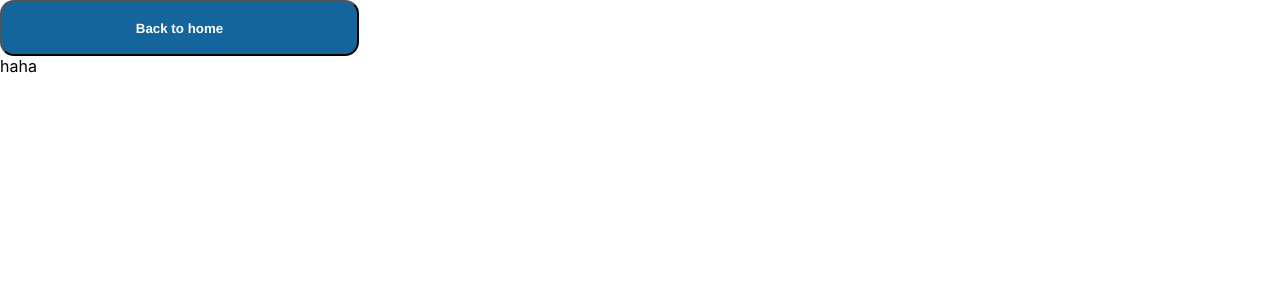
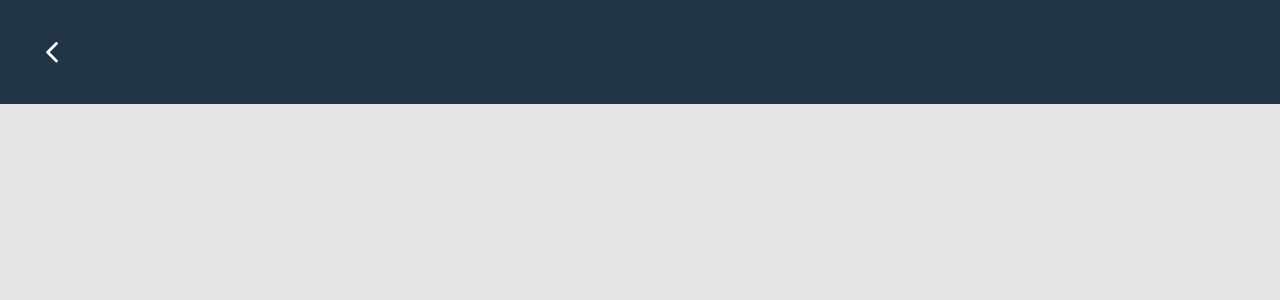
Before and after one commit to ashon96/name-game, a React (Create React App) app: page /game-page in a window 1280 px wide. Shown: the top 300 px of the page. Built offline with nearby package versions, Linux system fonts and the light colour scheme.

Commit message:
Add arrow and its onclick

```diff
--- a/src/components/Page/GamePage/index.tsx
+++ b/src/components/Page/GamePage/index.tsx
@@ -1,15 +1,25 @@
 import React from "react";
 import { useHistory } from "react-router-dom";
+import back from "./Arrow.svg";
+
+import "./styles.css";
 
 const GamePage: React.FC = () => {
   const history = useHistory();
+  // add hover state to arrow
   return (
-    <>
-      <button className="button" onClick={() => history.push("/")}>
-        Back to home
-      </button>
-      <div>haha</div>
-    </>
+    <div className="game-background">
+      <div className="outer-container">
+        <div className="top-bar">
+          <img
+            src={back}
+            className="arrow"
+            alt="logo"
+            onClick={() => history.push("/")}
+          />
+        </div>
+      </div>
+    </div>
   );
 };
 
--- /dev/null
+++ b/src/components/Page/GamePage/styles.css
@@ -0,0 +1,26 @@
+.game-background {
+  background-color: #e5e5e5;
+}
+
+.outer-container {
+  min-height: 100vh;
+  display: table;
+  width: 100%;
+}
+
+.top-bar {
+  position: absolute;
+  width: 100%;
+  height: 104px;
+  left: 0px;
+  top: 0px;
+  background-color: #223547;
+}
+
+.arrow {
+  position: absolute;
+  width: 12px;
+  height: 20.5px;
+  margin-left: 46px;
+  margin-top: 42px;
+}
```
Also changed, not shown: src/components/Page/GamePage/Arrow.svg (added).
